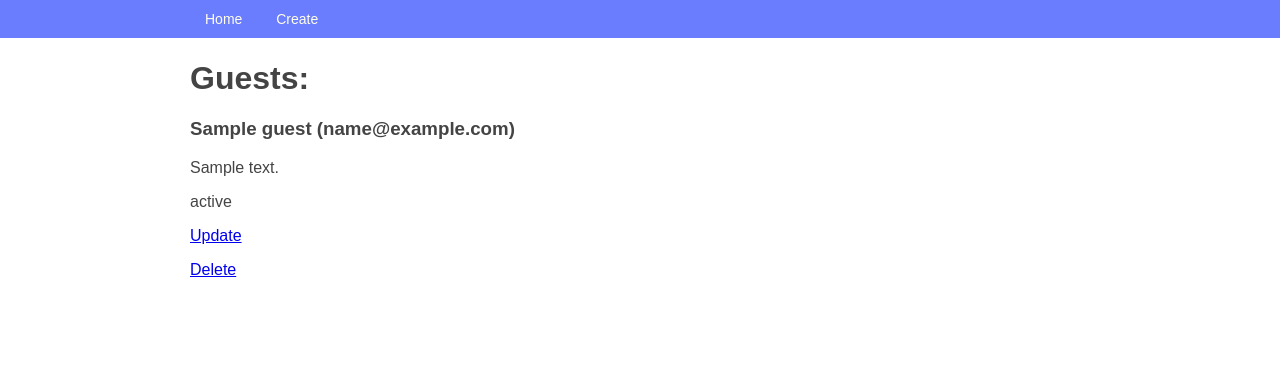
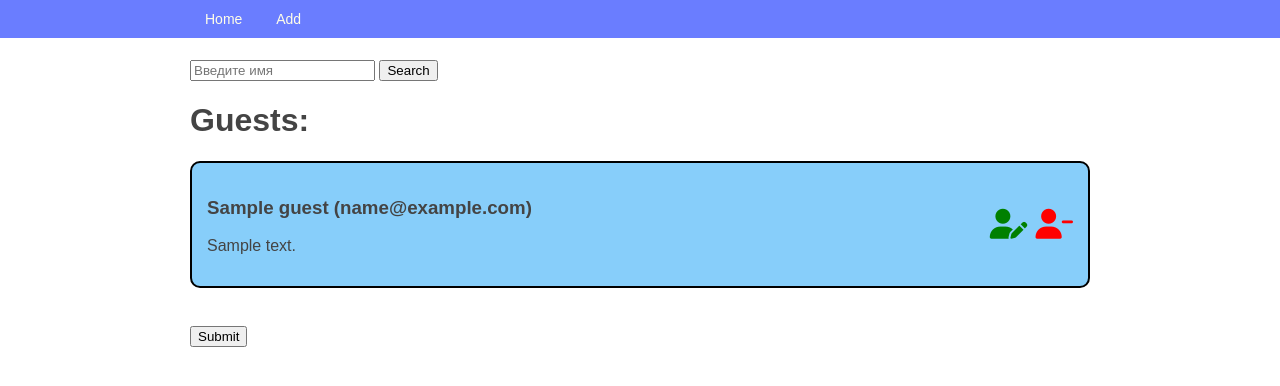
Before and after one commit to emilrakaev/exam_6, a Django app: page / in a window 1280 px wide. Shown: the top 386 px of the page. Run offline with Django 3.2, Linux system fonts and the light colour scheme; tables that the repository leaves empty hold one stand-in row (values such as "Sample post"); some libraries are stand-ins or nearby versions.

Commit message:
Добавлена форма поиска на главной

```diff
--- a/source/main/settings.py
+++ b/source/main/settings.py
@@ -25,7 +25,7 @@ SECRET_KEY = 'hryn-+b!3lw85l8yv6-_qsy@ncz*eq8^x8@8py&1ud%e_gb7z8'
 # SECURITY WARNING: don't run with debug turned on in production!
 DEBUG = True
 
-ALLOWED_HOSTS = []
+ALLOWED_HOSTS = ['0.0.0.0']
 
 
 # Application definition
--- a/source/main/urls.py
+++ b/source/main/urls.py
@@ -15,11 +15,13 @@ Including another URLconf
 """
 from django.contrib import admin
 from django.urls import path
-from webapp.views import index_view, guest_create_view, guest_update_view, guest_delete_view
+from webapp.views import index_view, guest_create_view, guest_update_view, \
+    guest_delete_view, guest_search_view
 
 urlpatterns = [
     path('admin/', admin.site.urls),
     path('', index_view, name='index'),
+    path('guest/search/', guest_search_view, name='guest_search'),
     path('guest/add/', guest_create_view, name='guest_create'),
     path('guest/<int:pk>/update/', guest_update_view, name='guest_update'),
     path('guest/<int:pk>/delete/', guest_delete_view, name='guest_delete')
--- a/source/webapp/forms.py
+++ b/source/webapp/forms.py
@@ -1,4 +1,5 @@
 from django import forms
+
 
 class GuestForm(forms.Form):
     name = forms.CharField(max_length=100, required=True, label='Имя')
--- a/source/webapp/static/css/style.css
+++ b/source/webapp/static/css/style.css
@@ -53,3 +53,21 @@ body {
     color: red;
     margin-top: 2px;
 }
+.guest {
+    display: flex;
+    border: 2px solid black;
+    border-radius: 10px;
+    padding: 15px;
+    margin: 20px 0;
+    background-color: lightskyblue;
+}
+.icons {
+    font-size: 30px;
+    margin: auto 0 auto auto;
+}
+.fa-user-edit{
+    color: green;
+}
+.fa-user-minus{
+    color: red;
+}
--- a/source/webapp/templates/base.html
+++ b/source/webapp/templates/base.html
@@ -15,7 +15,7 @@
     <div class="container">
         <ul class="menu">
             <li><a href={% url 'index' %}>Home</a></li>
-            <li><a href={% url 'guest_create' %}>Create</a></li>
+            <li><a href={% url 'guest_create' %}>Add</a></li>
             {% block menu %}{% endblock %}
         </ul>
     </div>
--- a/source/webapp/templates/guest_create.html
+++ b/source/webapp/templates/guest_create.html
@@ -2,6 +2,6 @@
 {% block title %}Add guest{% endblock %}
 {% block content %}
     <h1>Add Guest</h1>
-    {% url "product_create" as action_url %}
+    {% url "guest_create" as action_url %}
     {% include 'partial/form.html' with action_url=action_url form_method='post' %}
 {% endblock %}
--- a/source/webapp/templates/index.html
+++ b/source/webapp/templates/index.html
@@ -1,16 +1,29 @@
 {% extends 'base.html' %}
 
 {% block title %}Guests Book{% endblock %}
-
+{% block links %}
+    <script src="https://kit.fontawesome.com/4b023c4009.js"
+            crossorigin="anonymous"></script>
+{% endblock %}
 {% block content %}
+    <form action="{% url 'guest_search' %}" method="get">
+        <input type="search" placeholder="Введите имя" name="searching">
+        <button type="submit">Search</button>
+    </form>
     <h1>Guests:</h1>
     {% for guest in guests %}
-        {% if guest.status == 'active' %}
+        <div class = "guest">
+        <div class="text-block">
             <h3>{{ guest.name }} ({{ guest.email }})</h3>
             <p>{{ guest.text }} </p>
-            <p>{{ guest.status }}</p>
-            <p><a href="{% url 'guest_update' guest.pk %}">Update</a></p>
-            <p><a href="{% url 'guest_delete' guest.pk %}">Delete</a></p>
-        {% endif %}
+        </div>
+            <div class="icons">
+                <a href="{% url 'guest_update' guest.pk %}"><i class="fas fa-user-edit"></i></a>
+                <a href="{% url 'guest_delete' guest.pk %}"><i class="fas fa-user-minus"></i></a>
+            </div>
+        </div>
     {% endfor %}
+
+    {% url "guest_create" as action_url %}
+    {% include 'partial/form.html' with action_url=action_url form_method='post' %}
 {% endblock %}
--- a/source/webapp/views.py
+++ b/source/webapp/views.py
@@ -5,7 +5,7 @@ from webapp.forms import GuestForm
 
 
 def index_view(request):
-    data = Guest.objects.all()
+    data = Guest.objects.all().filter(status='active')
     return render(request, 'index.html', context={
         'guests': data
     })
@@ -69,3 +69,11 @@ def guest_delete_view(request, pk):
         return redirect('index')
     else:
         return HttpResponseNotAllowed(permitted_methods=['GET', 'POST'])
+
+
+def guest_search_view(request):
+    query=request.GET.get("searching")
+    data = Guest.objects.filter(name__icontains=query)
+    return render(request, 'guest_search.html', context={
+        'guests': data
+    })
```
Also changed, not shown: source/webapp/templates/guest_search.html (added, +17 -0 lines).
